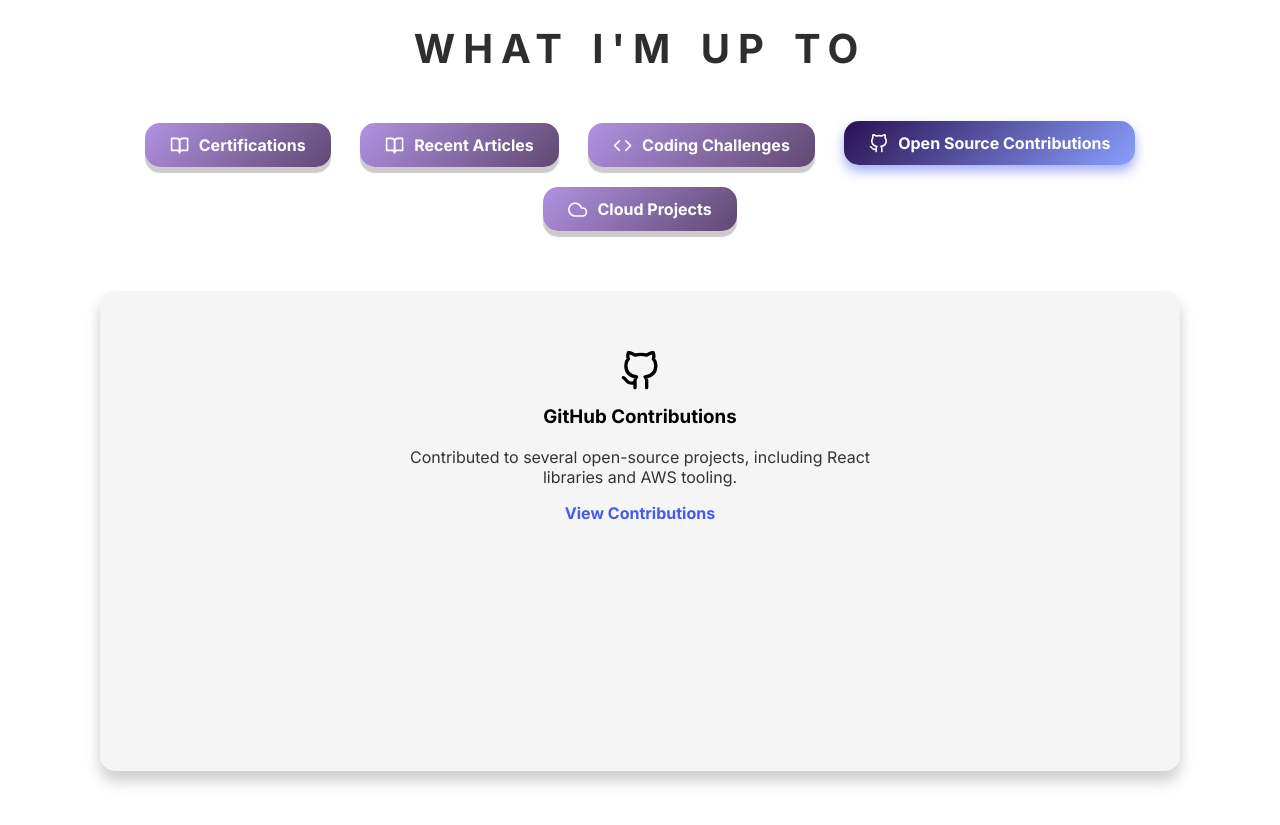
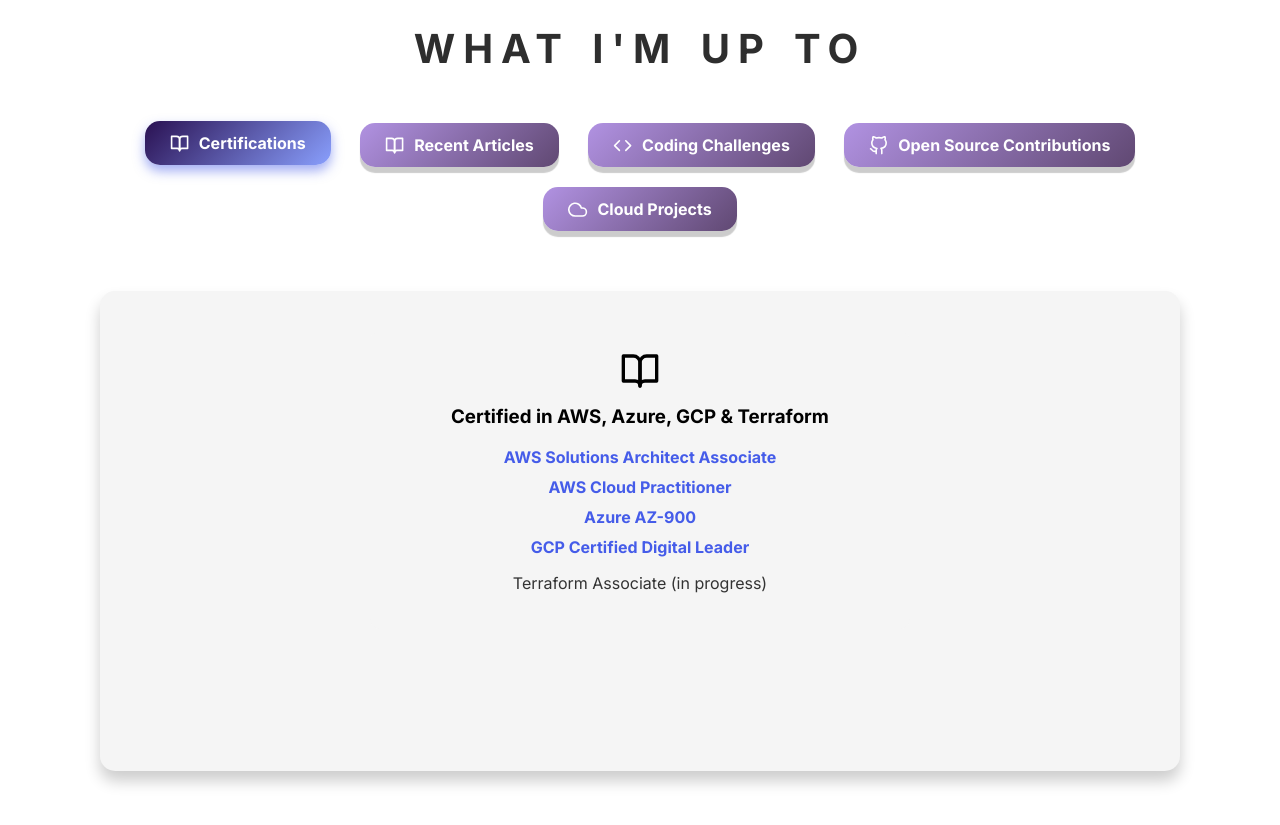
Before and after one commit to MariaOrlina/My-Portfolio-Website, a Next.js app: page / in a window 1280 px wide. Shown: the part 1720-2545 px from the top of the page. Built offline with nearby package versions, Linux system fonts and the light colour scheme.

Commit message:
Update index.jsx

```diff
--- a/src/components/tabs/index.jsx
+++ b/src/components/tabs/index.jsx
@@ -4,7 +4,7 @@
 import { FiGithub, FiCloud, FiBookOpen, FiCode } from 'react-icons/fi';
 
 export default function MyActivities() {
-  const [activeTab, setActiveTab] = useState('Open Source Contributions');
+  const [activeTab, setActiveTab] = useState('Certifications');
 
   const tabs = [
     { name: 'Certifications', icon: <FiBookOpen /> },
```
